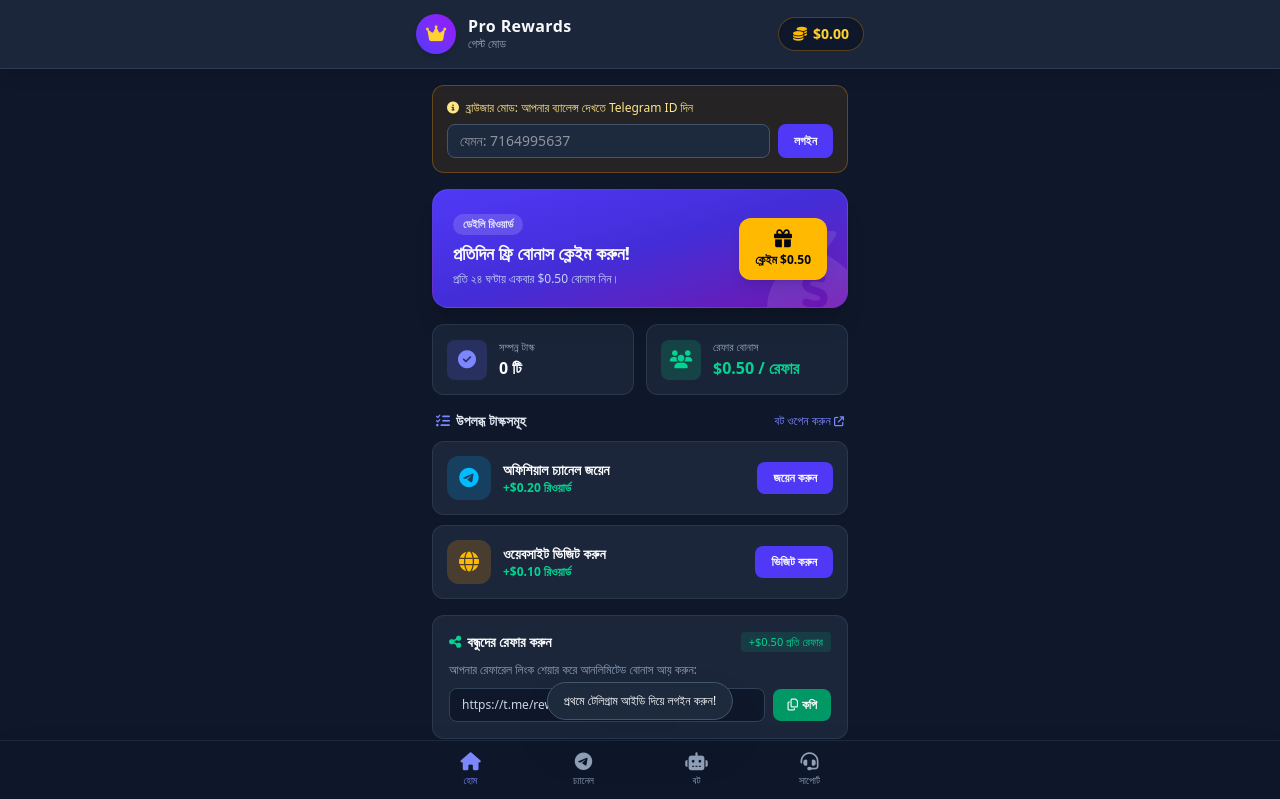
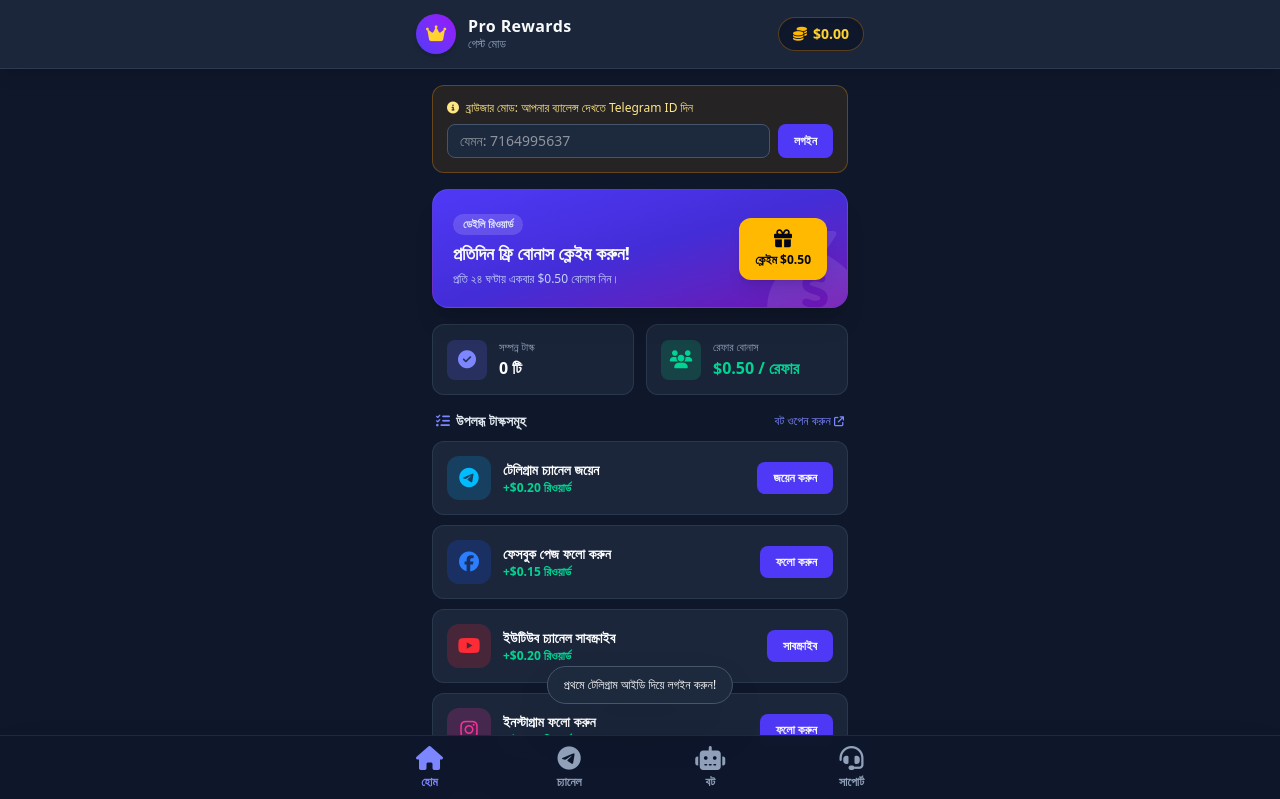
Before and after one commit to mddulal596/rewardsofficials, a website: page index.html in a window 1280 px wide. Both pictures are taken after a click on the button "জয়েন করুন". Shown: the top 799 px of the page. Drawn offline with nearby package versions, Linux system fonts and the light colour scheme.

Commit message:
Update task descriptions and improve button handling

```diff
--- a/index.html
+++ b/index.html
@@ -18,7 +18,7 @@
         }
     </style>
 </head>
-<body class="min-h-screen flex flex-col justify-between font-sans antialiased pb-20">
+<body class="min-h-screen flex flex-col justify-between font-sans antialiased pb-24">
 
     <!-- Top Header -->
     <header class="bg-slate-800/90 backdrop-blur-md border-b border-slate-700/80 sticky top-0 z-30 px-4 py-3.5 shadow-lg">
@@ -96,14 +96,14 @@
                 <a href="https://t.me/rewardsofficials_bot" target="_blank" class="text-xs text-indigo-400 hover:underline">বট ওপেন করুন <i class="fa-solid fa-arrow-up-right-from-square text-[10px]"></i></a>
             </div>
 
-            <!-- Task 1 -->
+            <!-- Task 1: Telegram Channel -->
             <div class="bg-slate-800/90 p-3.5 rounded-xl border border-slate-700/70 flex items-center justify-between">
                 <div class="flex items-center space-x-3">
                     <div class="bg-sky-500/20 text-sky-400 w-11 h-11 rounded-xl flex items-center justify-center text-xl">
                         <i class="fa-brands fa-telegram"></i>
                     </div>
                     <div>
-                        <h4 class="font-semibold text-sm text-white">অফিশিয়াল চ্যানেল জয়েন</h4>
+                        <h4 class="font-semibold text-sm text-white">টেলিগ্রাম চ্যানেল জয়েন</h4>
                         <p class="text-xs text-emerald-400 font-semibold">+$0.20 রিওয়ার্ড</p>
                     </div>
                 </div>
@@ -112,7 +112,71 @@
                 </button>
             </div>
 
-            <!-- Task 2 -->
+            <!-- Task 2: Facebook Page -->
+            <div class="bg-slate-800/90 p-3.5 rounded-xl border border-slate-700/70 flex items-center justify-between">
+                <div class="flex items-center space-x-3">
+                    <div class="bg-blue-600/20 text-blue-500 w-11 h-11 rounded-xl flex items-center justify-center text-xl">
+                        <i class="fa-brands fa-facebook"></i>
+                    </div>
+                    <div>
+                        <h4 class="font-semibold text-sm text-white">ফেসবুক পেজ ফলো করুন</h4>
+                        <p class="text-xs text-emerald-400 font-semibold">+$0.15 রিওয়ার্ড</p>
+                    </div>
+                </div>
+                <button id="btn-task-facebook" onclick="completeTask('facebook', 'https://web.facebook.com/bonargidawahkana.net', 0.15)" class="bg-indigo-600 hover:bg-indigo-500 active:scale-95 text-xs px-4 py-2 rounded-lg font-semibold transition">
+                    ফলো করুন
+                </button>
+            </div>
+
+            <!-- Task 3: YouTube Channel -->
+            <div class="bg-slate-800/90 p-3.5 rounded-xl border border-slate-700/70 flex items-center justify-between">
+                <div class="flex items-center space-x-3">
+                    <div class="bg-red-500/20 text-red-500 w-11 h-11 rounded-xl flex items-center justify-center text-xl">
+                        <i class="fa-brands fa-youtube"></i>
+                    </div>
+                    <div>
+                        <h4 class="font-semibold text-sm text-white">ইউটিউব চ্যানেল সাবস্ক্রাইব</h4>
+                        <p class="text-xs text-emerald-400 font-semibold">+$0.20 রিওয়ার্ড</p>
+                    </div>
+                </div>
+                <button id="btn-task-youtube" onclick="completeTask('youtube', 'https://www.youtube.com/@bonargidawakhana', 0.20)" class="bg-indigo-600 hover:bg-indigo-500 active:scale-95 text-xs px-4 py-2 rounded-lg font-semibold transition">
+                    সাবস্ক্রাইব
+                </button>
+            </div>
+
+            <!-- Task 4: Instagram -->
+            <div class="bg-slate-800/90 p-3.5 rounded-xl border border-slate-700/70 flex items-center justify-between">
+                <div class="flex items-center space-x-3">
+                    <div class="bg-pink-500/20 text-pink-500 w-11 h-11 rounded-xl flex items-center justify-center text-xl">
+                        <i class="fa-brands fa-instagram"></i>
+                    </div>
+                    <div>
+                        <h4 class="font-semibold text-sm text-white">ইনস্টাগ্রাম ফলো করুন</h4>
+                        <p class="text-xs text-emerald-400 font-semibold">+$0.15 রিওয়ার্ড</p>
+                    </div>
+                </div>
+                <button id="btn-task-instagram" onclick="completeTask('instagram', 'www.instagram.com/mddulal596', 0.15)" class="bg-indigo-600 hover:bg-indigo-500 active:scale-95 text-xs px-4 py-2 rounded-lg font-semibold transition">
+                    ফলো করুন
+                </button>
+            </div>
+
+            <!-- Task 5: TikTok -->
+            <div class="bg-slate-800/90 p-3.5 rounded-xl border border-slate-700/70 flex items-center justify-between">
+                <div class="flex items-center space-x-3">
+                    <div class="bg-cyan-500/20 text-cyan-400 w-11 h-11 rounded-xl flex items-center justify-center text-xl">
+                        <i class="fa-brands fa-tiktok"></i>
+                    </div>
+                    <div>
+                        <h4 class="font-semibold text-sm text-white">টিকটক একাউন্ট ফলো করুন</h4>
+                        <p class="text-xs text-emerald-400 font-semibold">+$0.15 রিওয়ার্ড</p>
+                    </div>
+                </div>
+                <button id="btn-task-tiktok" onclick="completeTask('tiktok', 'https://tiktok.com', 0.15)" class="bg-indigo-600 hover:bg-indigo-500 active:scale-95 text-xs px-4 py-2 rounded-lg font-semibold transition">
+                    ফলো করুন
+                </button>
+            </div>
+
+            <!-- Task 6: Website Visit -->
             <div class="bg-slate-800/90 p-3.5 rounded-xl border border-slate-700/70 flex items-center justify-between">
                 <div class="flex items-center space-x-3">
                     <div class="bg-amber-500/20 text-amber-400 w-11 h-11 rounded-xl flex items-center justify-center text-xl">
@@ -148,32 +212,28 @@
     </main>
 
     <!-- Toast Notification -->
-    <div id="toast" class="fixed bottom-20 left-1/2 -translate-x-1/2 bg-slate-800 border border-slate-600 text-white text-xs font-medium px-4 py-2.5 rounded-full shadow-2xl opacity-0 pointer-events-none transition-opacity duration-300 z-50 whitespace-nowrap">
+    <div id="toast" class="fixed bottom-24 left-1/2 -translate-x-1/2 bg-slate-800 border border-slate-600 text-white text-xs font-medium px-4 py-2.5 rounded-full shadow-2xl opacity-0 pointer-events-none transition-opacity duration-300 z-50 whitespace-nowrap">
         মেসেজ
     </div>
 
-    <!-- Mobile App Style Fixed Bottom Navigation Bar -->
-    <nav class="fixed bottom-0 left-0 right-0 bg-slate-900/95 backdrop-blur-md border-t border-slate-800 z-40 py-2 px-4 shadow-2xl">
-        <div class="max-w-md mx-auto grid grid-cols-4 gap-1 text-center">
-            <!-- Home -->
-            <a href="#" class="flex flex-col items-center justify-center text-indigo-400 py-1 transition">
-                <i class="fa-solid fa-house text-lg mb-0.5"></i>
-                <span class="text-[10px] font-medium">হোম</span>
+    <!-- Larger Mobile App Style Fixed Bottom Navigation Bar -->
+    <nav class="fixed bottom-0 left-0 right-0 bg-slate-900/98 backdrop-blur-lg border-t border-slate-800 z-40 py-2.5 px-6 shadow-2xl">
+        <div class="max-w-md mx-auto flex justify-between items-center">
+            <a href="#" class="flex flex-col items-center justify-center text-indigo-400 space-y-1 transition hover:scale-105">
+                <i class="fa-solid fa-house text-2xl"></i>
+                <span class="text-xs font-bold">হোম</span>
             </a>
-            <!-- Channel -->
-            <a href="https://t.me/rewardofficials" target="_blank" class="flex flex-col items-center justify-center text-slate-400 hover:text-sky-400 py-1 transition">
-                <i class="fa-brands fa-telegram text-lg mb-0.5"></i>
-                <span class="text-[10px] font-medium">চ্যানেল</span>
+            <a href="https://t.me/rewardofficials" target="_blank" class="flex flex-col items-center justify-center text-slate-400 hover:text-sky-400 space-y-1 transition hover:scale-105">
+                <i class="fa-brands fa-telegram text-2xl"></i>
+                <span class="text-xs font-bold">চ্যানেল</span>
             </a>
-            <!-- Bot -->
-            <a href="https://t.me/rewardsofficials_bot" target="_blank" class="flex flex-col items-center justify-center text-slate-400 hover:text-indigo-400 py-1 transition">
-                <i class="fa-solid fa-robot text-lg mb-0.5"></i>
-                <span class="text-[10px] font-medium">বট</span>
+            <a href="https://t.me/rewardsofficials_bot" target="_blank" class="flex flex-col items-center justify-center text-slate-400 hover:text-indigo-400 space-y-1 transition hover:scale-105">
+                <i class="fa-solid fa-robot text-2xl"></i>
+                <span class="text-xs font-bold">বট</span>
             </a>
-            <!-- Support / Channel Updates -->
-            <a href="https://t.me/rewardofficials" target="_blank" class="flex flex-col items-center justify-center text-slate-400 hover:text-emerald-400 py-1 transition">
-                <i class="fa-solid fa-headset text-lg mb-0.5"></i>
-                <span class="text-[10px] font-medium">সাপোর্ট</span>
+            <a href="https://t.me/rewardofficials" target="_blank" class="flex flex-col items-center justify-center text-slate-400 hover:text-emerald-400 space-y-1 transition hover:scale-105">
+                <i class="fa-solid fa-headset text-2xl"></i>
+                <span class="text-xs font-bold">সাপোর্ট</span>
             </a>
         </div>
     </nav>
@@ -222,25 +282,25 @@
                 const userRef = doc(db, 'users', currentUserId);
                 const docSnap = await getDoc(userRef);
 
+                const tasks = ['channel', 'facebook', 'youtube', 'instagram', 'tiktok', 'website'];
+
                 if (docSnap.exists()) {
                     const data = docSnap.data();
                     const balance = Number(data.balance || 0).toFixed(2);
                     document.getElementById('user-balance').textContent = `$${balance}`;
                     document.getElementById('tasks-done').textContent = `${data.tasksDone || 0} টি`;
 
-                    if (data.taskChannelDone) {
-                        const btn = document.getElementById('btn-task-channel');
+                    tasks.forEach(t => {
+                        const field = `task${t.charAt(0).toUpperCase() + t.slice(1)}Done`;
+                        if (data[field]) {
+                            const btn = document.getElementById(`btn-task-${t}`);
+                            if(btn) {
                                 btn.textContent = 'সম্পন্ন ✅';
                                 btn.disabled = true;
                                 btn.className = 'bg-slate-700 text-slate-400 text-xs px-3.5 py-2 rounded-lg font-semibold cursor-not-allowed';
                             }
-
-                    if (data.taskWebsiteDone) {
-                        const btn = document.getElementById('btn-task-website');
-                        btn.textContent = 'সম্পন্ন ✅';
-                        btn.disabled = true;
-                        btn.className = 'bg-slate-700 text-slate-400 text-xs px-3.5 py-2 rounded-lg font-semibold cursor-not-allowed';
                         }
+                    });
 
                     if (data.lastDailyClaim) {
                         const lastClaim = data.lastDailyClaim.toDate();
@@ -296,14 +356,10 @@
         window.completeTask = async function(taskType, url, reward) {
             if (!currentUserId) return showToast('প্রথমে টেলিগ্রাম আইডি দিয়ে লগইন করুন!');
 
-            if (tg && url.includes('t.me')) {
-                tg.openTelegramLink(url);
-            } else {
             window.open(url, '_blank');
-            }
 
-            const flagField = taskType === 'channel' ? 'taskChannelDone' : 'taskWebsiteDone';
-            const btnId = taskType === 'channel' ? 'btn-task-channel' : 'btn-task-website';
+            const flagField = `task${taskType.charAt(0).toUpperCase() + taskType.slice(1)}Done`;
+            const btnId = `btn-task-${taskType}`;
             const btn = document.getElementById(btnId);
             btn.textContent = 'যাচাই হচ্ছে...';
             btn.disabled = true;
```
Lines whose indentation alone changed are shown as unchanged.
